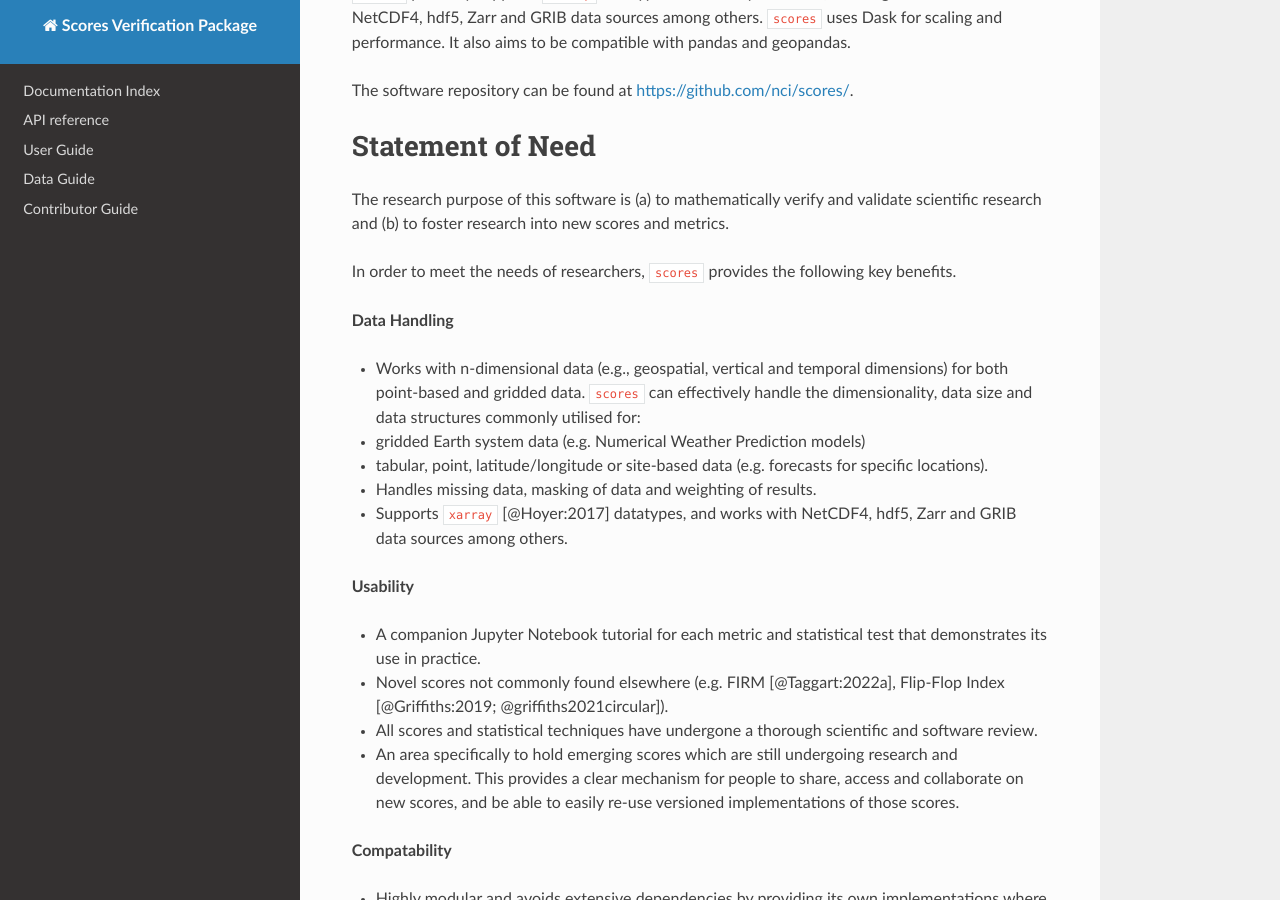
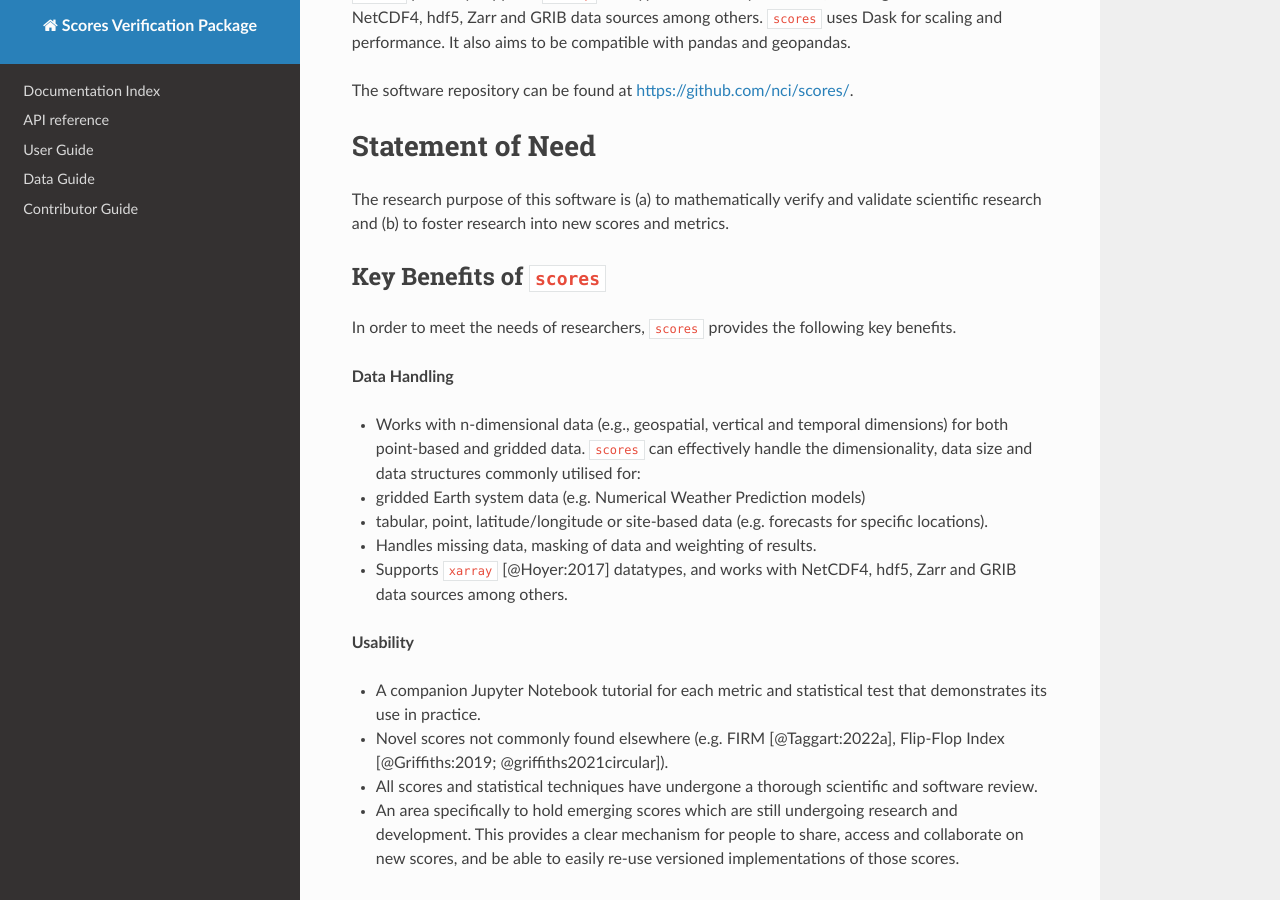
Before and after one commit to nci/scores, an MkDocs documentation site: the page built from docs/paper.md, in a window 1280 px wide and 900 px high, scrolled down 681 px. Built offline with MkDocs 1.6.1, drawn with Linux system fonts in a browser that asks for light colours; nearby versions of some CDN libraries.

Commit message:
Re-introduce key benefits heading

```diff
--- a/docs/paper.md
+++ b/docs/paper.md
@@ -38,6 +38,8 @@ The software repository can be found at [https://github.com/nci/scores/](https:/
 # Statement of Need
 
 The research purpose of this software is (a) to mathematically verify and validate scientific research and (b) to foster research into new scores and metrics.
+
+## Key Benefits of `scores`
 
 In order to meet the needs of researchers, `scores` provides the following key benefits.
 
```
